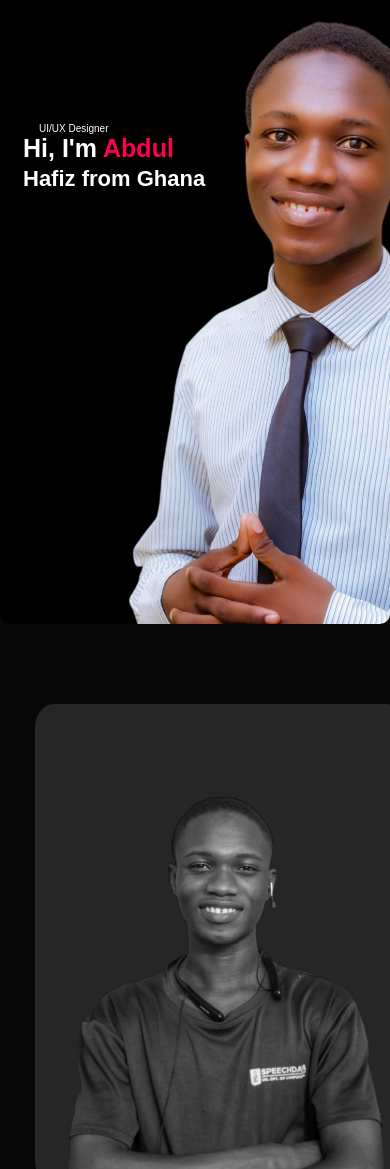
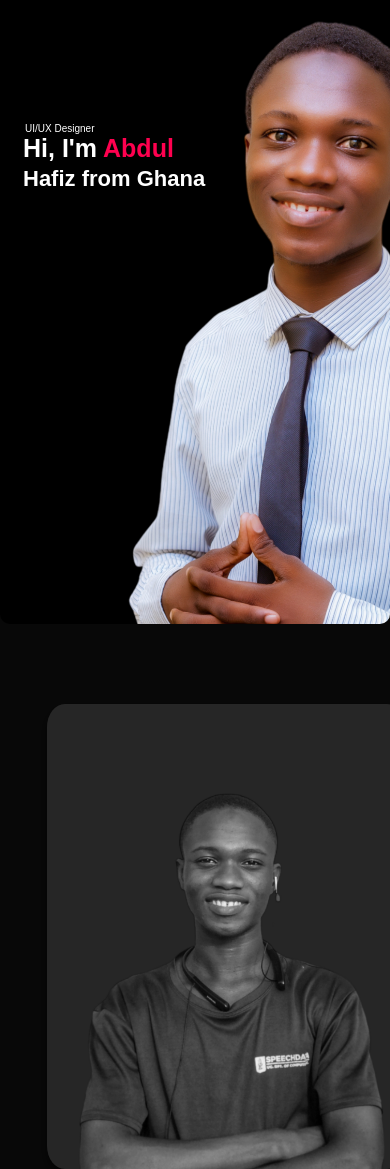
Before and after one commit to abdulhafiz999/portfolio-site, a plain HTML site: page index.html in a window 390 px wide. Shown: the part 220-1389 px from the top of the page. Drawn offline with Linux system fonts and the light colour scheme; a web font is replaced by a local one.

Commit message:
Minor changes

```diff
--- a/styles.css
+++ b/styles.css
@@ -3,7 +3,9 @@
   padding: 0;
   font-family: "montserrat", sans-serif;
   box-sizing: border-box;
-}
+  max-width: 100%;
+  background-size: cover;
+ }
 
 html {
   scroll-behavior: smooth;
@@ -472,8 +474,8 @@ nav .fa-solid {
   #header {
     background-image: url(Images/pic_2.jpg);
     overflow-x: hidden;
-    background-size: cover;
-  }
+    max-width: 100%;
+   }
   .header-text {
     margin-top: 90%;
     font-size: 16px;
@@ -486,7 +488,9 @@ nav .fa-solid {
   }
 
   .ui {
-    margin-top: 20px;
+    margin-top: auto;
+    margin-left: -14px;
+    font-size: 10px;
   }
   .header-text h1 {
     font-size: 25px;
@@ -549,7 +553,10 @@ nav .fa-solid {
   .about-col-1,
   .about-col-2 {
     flex-basis: 100%;
-  }
+    text-align: justify;
+    margin-left: 12px;
+    margin-right: 12px;
+   }
 
   .about-col-1 {
     margin-bottom: 30px;
@@ -575,13 +582,13 @@ nav .fa-solid {
   }
 }
 
-#image {
+/* #image {
   width: 100%;
   height: 100%;
   display: flex;
   align-items: center;
   justify-content: center;
-}
+} */
 #msg {
   color: #61b752;
   margin-top: -40px;
```
